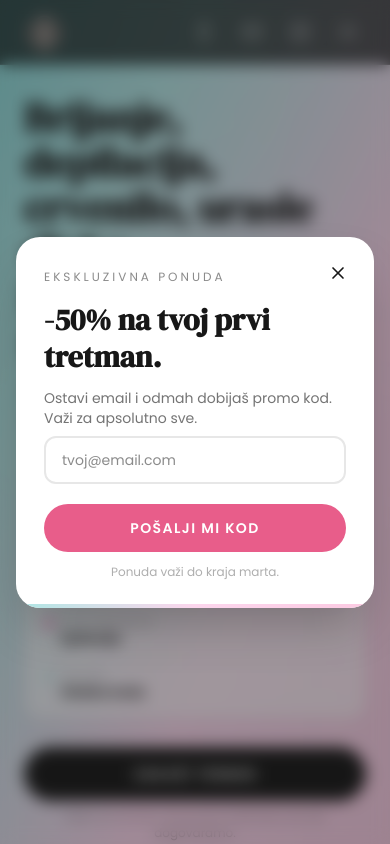
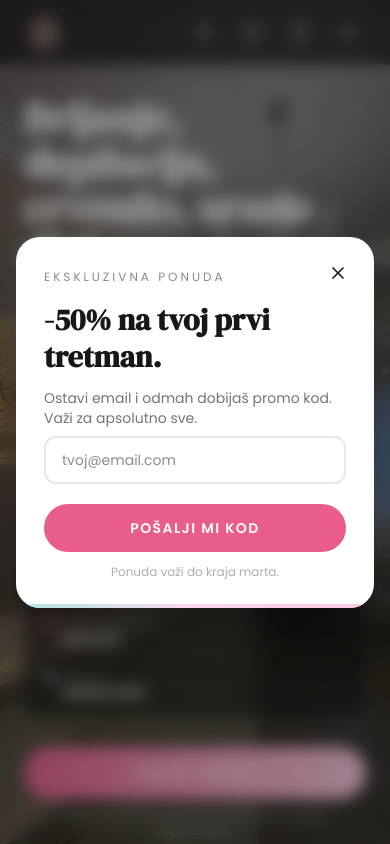
Before and after one commit to lukamacura/infinitylaserstudio, a Next.js app: page / in a window 390 px wide. Shown: the top 844 px of the page. Built offline with nearby package versions, Linux system fonts and the light colour scheme.

Commit message:
paprikas

```diff
--- a/components/Hero.tsx
+++ b/components/Hero.tsx
@@ -122,6 +122,20 @@ export default function Hero({ onOpen }: { onOpen: () => void }) {
       }}
     >
 
+      {/* Background image — mobile only */}
+      <div className="absolute inset-0 z-10 lg:hidden">
+        <Image
+          src="/hero.jpeg"
+          alt=""
+          fill
+          className="object-cover object-center"
+          priority
+        />
+      </div>
+
+      {/* Dark overlay over background image — mobile only */}
+      <div className="absolute inset-0 z-[15] bg-black/45 lg:hidden" />
+
       {/* Ambient blobs */}
       <div className="absolute inset-0 z-20 pointer-events-none">
         <div className="absolute top-[-10%] left-[-5%] w-[55%] h-[65%] rounded-full bg-pink/15 blur-[110px] mix-blend-soft-light" />
@@ -162,7 +176,7 @@ export default function Hero({ onOpen }: { onOpen: () => void }) {
               <motion.h1
                 key={hIdx}
                 exit={{ opacity: 0, transition: { duration: 0.22, ease: "easeIn" } }}
-                className="text-[2.6rem] leading-[1.08] md:text-5xl lg:text-[3.5rem] font-bold font-playfair text-foreground"
+                className="text-[2.6rem] leading-[1.08] md:text-5xl lg:text-[3.5rem] font-bold font-playfair text-white lg:text-foreground"
               >
                 <AnimatedChars text={h.line1} startDelay={0} reduced={prefersReduced} />
                 <br />
@@ -170,7 +184,7 @@ export default function Hero({ onOpen }: { onOpen: () => void }) {
                   initial={prefersReduced ? false : { opacity: 0, scaleX: 0.85 }}
                   animate={{ opacity: 1, scaleX: 1 }}
                   transition={{ duration: 0.35, delay: gradientDelay, ease: "easeOut" }}
-                  className="bg-gradient-to-r from-black to-rose bg-clip-text text-transparent inline-block origin-left"
+                  className="bg-gradient-to-r from-pink to-rose bg-clip-text text-transparent inline-block origin-left"
                 >
                   {h.gradient}
                 </motion.span>
@@ -184,7 +198,7 @@ export default function Hero({ onOpen }: { onOpen: () => void }) {
               </motion.h1>
             </AnimatePresence>
           </div>
-          <p className="text-base md:text-lg text-foreground/60 font-poppins max-w-sm leading-relaxed">
+          <p className="text-base md:text-lg text-white/80 lg:text-foreground/60 font-poppins max-w-sm leading-relaxed">
             Za 8 do 10 tretmana, zauvek se opraštaš od brijača, iritacija i uraslih dlaka.
           </p>
 
@@ -217,7 +231,7 @@ export default function Hero({ onOpen }: { onOpen: () => void }) {
 
         {/* Right - Frosted glass 3-step card (desktop only) */}
         <div className="hidden lg:flex lg:col-span-4 items-center justify-end">
-          <div className="supports-[backdrop-filter]:bg-white/60 bg-white/50 backdrop-blur-md border border-foreground/10 rounded-2xl px-8 py-7 flex flex-col gap-6 w-72">
+          <div className="supports-[backdrop-filter]:bg-white bg-black/50 md:bg-white/50 backdrop-blur-md border border-foreground/10 rounded-2xl px-8 py-7 flex flex-col gap-6 w-72">
             <p className="text-[10px] font-poppins text-foreground/40 tracking-[3px] uppercase">Vaš put</p>
             {steps.map((step) => (
               <div key={step.phase} className="flex items-start gap-4">
@@ -237,10 +251,10 @@ export default function Hero({ onOpen }: { onOpen: () => void }) {
             {stats.map((s, i) => (
               <div key={s.value} className="flex items-center flex-1">
                 <div className="flex flex-col items-center text-center flex-1">
-                  <span className="text-2xl font-bold font-playfair text-foreground">{s.value}</span>
-                  <span className="text-[10px] font-poppins text-foreground/50 tracking-widest uppercase mt-0.5">{s.label}</span>
+                  <span className="text-2xl font-bold font-playfair text-white lg:text-foreground">{s.value}</span>
+                  <span className="text-[10px] font-poppins text-white/60 lg:text-foreground/50 tracking-widest uppercase mt-0.5">{s.label}</span>
                 </div>
-                {i < stats.length - 1 && <div className="w-px h-8 bg-foreground/15 shrink-0" />}
+                {i < stats.length - 1 && <div className="w-px h-8 bg-white/30 lg:bg-foreground/15 shrink-0" />}
               </div>
             ))}
           </div>
@@ -248,14 +262,14 @@ export default function Hero({ onOpen }: { onOpen: () => void }) {
 
         {/* Mobile steps bar */}
         <div className="lg:hidden pb-3 pt-0">
-          <div className="w-full flex flex-col supports-[backdrop-filter]:bg-white/50 bg-white/40 backdrop-blur-sm border border-foreground/10 rounded-2xl px-5 py-4 gap-3">
+          <div className="w-full flex flex-col bg-black/50 backdrop-blur-md border border-white/10 rounded-2xl px-5 py-4 gap-3">
             {steps.map((step, i) => (
               <div key={step.phase} className="flex flex-col">
                 <div className="flex items-center gap-2">
                   <div className={`w-2 h-2 rounded-full shrink-0 ${step.dot}`} />
-                  <p className="text-[10px] text-foreground/45 font-poppins tracking-[1.5px] uppercase leading-none">{step.phase}</p>
+                  <p className="text-[10px] text-white/60 lg:text-foreground/45 font-poppins tracking-[1.5px] uppercase leading-none">{step.phase}</p>
                 </div>
-                <p className="text-sm font-semibold font-poppins text-foreground leading-tight mt-0.5 pl-4">{step.label}</p>
+                <p className="text-sm font-semibold font-poppins text-white lg:text-foreground leading-tight mt-0.5 pl-4">{step.label}</p>
                 {i < steps.length - 1 && (
                   <div className="h-px w-full bg-foreground/10 mt-3" />
                 )}
@@ -268,11 +282,12 @@ export default function Hero({ onOpen }: { onOpen: () => void }) {
         <div className="lg:hidden pb-6 pt-4 flex flex-col gap-2">
           <button
             onClick={onOpen}
-            className="inline-flex items-center justify-center w-full px-8 py-4 rounded-full bg-foreground text-white text-sm font-semibold tracking-widest font-poppins border border-foreground hover:bg-foreground/90 hover:text-white transition-colors cursor-pointer"
+            className="inline-flex items-center justify-center w-full px-8 py-4 rounded-full text-white text-sm font-semibold tracking-widest font-poppins transition-opacity hover:opacity-90 cursor-pointer"
+            style={{ background: "linear-gradient(to right, #E85D8A, #FCCAE2)" }}
           >
             ZAKAŽI TERMIN
           </button>
-          <p className="text-xs text-foreground/45 font-poppins text-center">Ništa se ne brini. Na prvom tretmanu se sve dogovaramo.</p>
+          <p className="text-xs text-white/60 lg:text-foreground/45 font-poppins text-center">Ništa se ne brini. Na prvom tretmanu se sve dogovaramo.</p>
         </div>
 
       </div>
```
Also changed, not shown: public/hero.jpeg (added).
